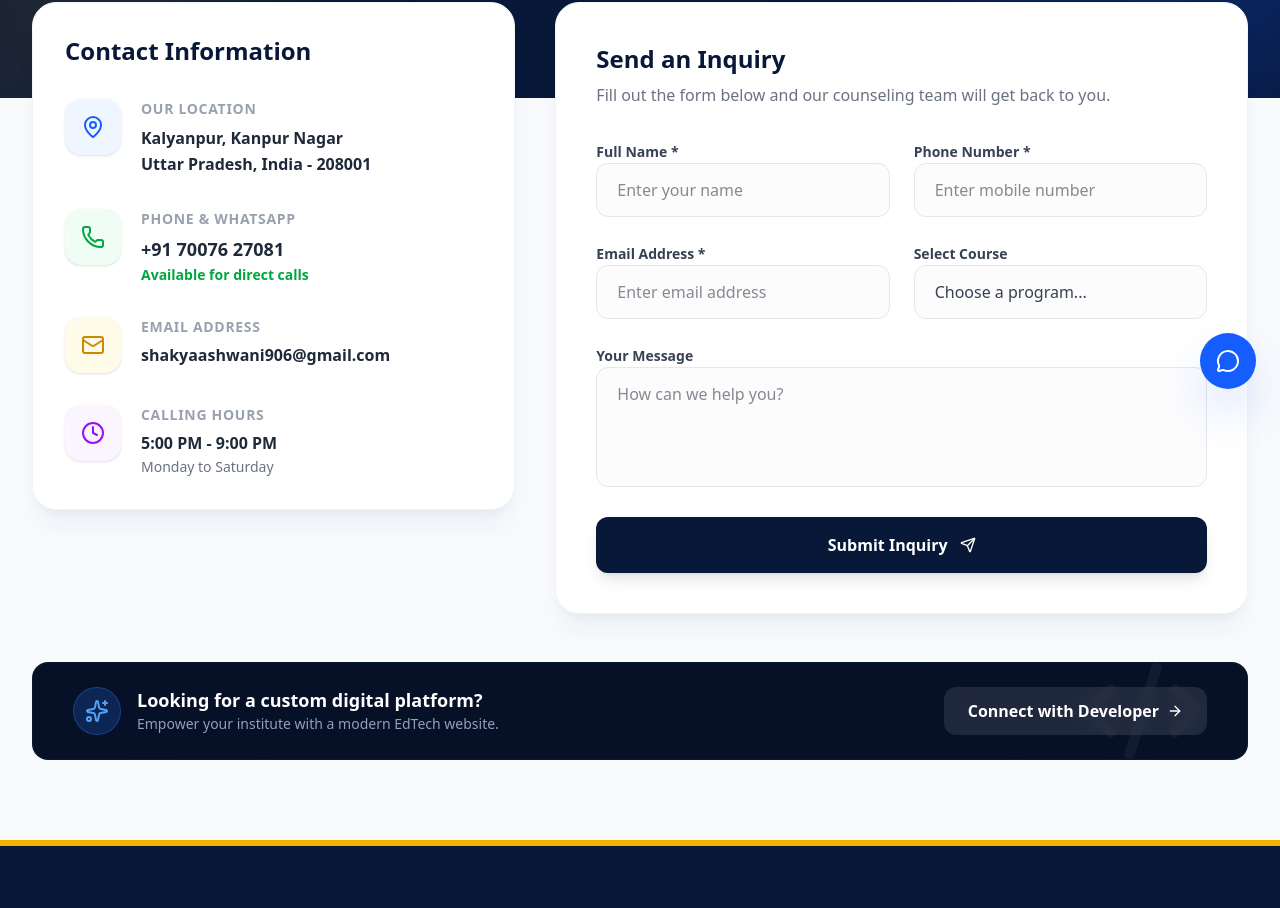
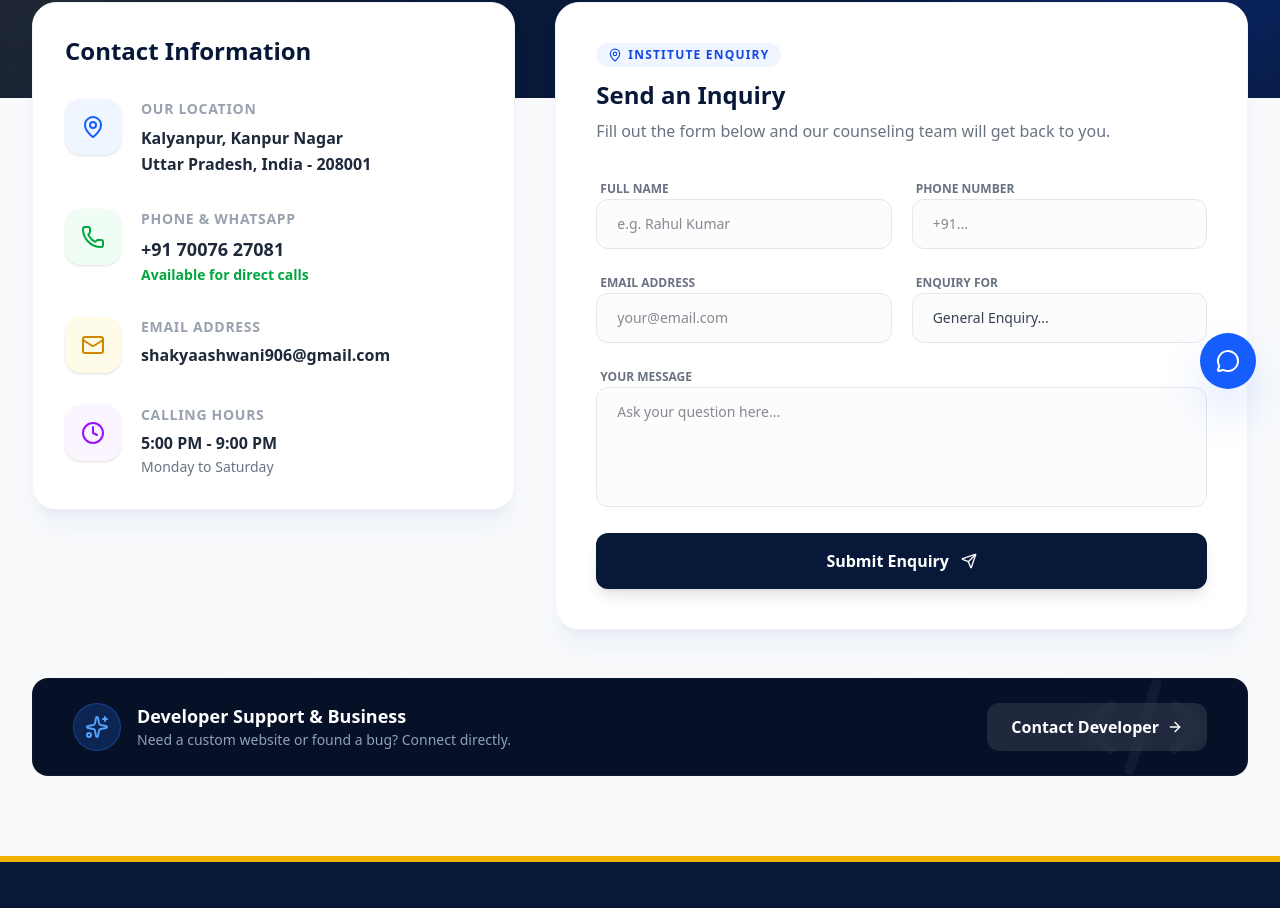
Before and after one commit to manass2268/shakyatech-programming-hub, a Next.js app: page /contact in a window 1280 px wide. Shown: the part 387-1295 px from the top of the page. Built offline with nearby package versions, Linux system fonts and the light colour scheme.

Commit message:
Added Global Support Widget and Finalized FormSubmit Integration

```diff
--- a/src/app/contact/page.tsx
+++ b/src/app/contact/page.tsx
@@ -5,7 +5,7 @@ import Navbar from '@/components/Navbar';
 import Footer from '@/components/Footer';
 import {
   MapPin, Phone, Mail, Clock, Send,
-  Sparkles, X, Code2, Rocket, ArrowRight, CheckCircle
+  Sparkles, X, Code2, Rocket, ArrowRight, CheckCircle, AlertCircle
 } from 'lucide-react';
 
 export default function ContactPage() {
@@ -26,7 +26,6 @@ export default function ContactPage() {
     setFormStatus('submitting');
 
     try {
-      // Using FormSubmit.co - Direct to Client's Email
       await fetch("https://formsubmit.co/ajax/shakyaashwani906@gmail.com", {
         method: "POST",
         headers: {
@@ -35,11 +34,11 @@ export default function ContactPage() {
         },
         body: JSON.stringify({
           Name: instName,
+          Email: instEmail,
           Phone: instPhone,
-          Email: instEmail,
-          Course: instCourse || 'Not Selected',
+          Course_Interested: instCourse || 'General Enquiry',
           Message: instMessage,
-          _subject: "🎓 New Student Inquiry - ShakyaTech"
+          _subject: `🎓 New Student Enquiry from ${instName} - ShakyaTech`
         }),
       });
     } catch (error) {
@@ -65,14 +64,18 @@ export default function ContactPage() {
   const [devName, setDevName] = useState('');
   const [devPhone, setDevPhone] = useState('');
   const [devEmail, setDevEmail] = useState('');
+  const [devPurpose, setDevPurpose] = useState('business');
   const [devDetails, setDevDetails] = useState('');
 
   const handleDevSubmit = async (e: React.FormEvent) => {
     e.preventDefault();
     setDevFormStatus('submitting');
 
+    const emailSubject = devPurpose === 'error'
+      ? `🚨 Website Error Report from ${devName}`
+      : `🚀 New Business/Project Inquiry from ${devName}`;
+
     try {
-      // Using FormSubmit.co - Direct to Developer's Email + CC to Support
       await fetch("https://formsubmit.co/ajax/manassingh1509@gmail.com", {
         method: "POST",
         headers: {
@@ -81,11 +84,12 @@ export default function ContactPage() {
         },
         body: JSON.stringify({
           Name: devName,
+          Email: devEmail,
           Phone: devPhone,
-          Email: devEmail,
-          ProjectDetails: devDetails,
-          _subject: "🚀 New Project Inquiry from Website",
-          _cc: "support.mstech4407@gmail.com" // CC Added Here
+          Purpose: devPurpose === 'error' ? 'Reporting a Website Bug/Error' : 'New Project/Business Proposal',
+          Details: devDetails,
+          _subject: emailSubject,
+          _cc: "support.mstech4407@gmail.com"
         }),
       });
     } catch (error) {
@@ -98,6 +102,7 @@ export default function ContactPage() {
       setDevName('');
       setDevPhone('');
       setDevEmail('');
+      setDevPurpose('business');
       setDevDetails('');
       setDevFormStatus('idle');
       setIsDevModalOpen(false);
@@ -108,7 +113,6 @@ export default function ContactPage() {
     <div className="min-h-screen bg-[#f8fafc] flex flex-col relative font-sans">
       <Navbar />
 
-      {/* HERO SECTION */}
       <div className="relative bg-[#081839] py-20 md:py-32 overflow-hidden">
         <div className="absolute top-0 left-0 w-full h-full overflow-hidden z-0">
           <div className="absolute top-[-20%] right-[-10%] w-[500px] h-[500px] rounded-full bg-blue-600/20 blur-[80px]"></div>
@@ -126,14 +130,11 @@ export default function ContactPage() {
       </div>
 
       <main className="flex-grow container mx-auto px-4 sm:px-6 lg:px-8 max-w-7xl relative z-20 -mt-16 md:-mt-24 mb-20">
-
         <div className="grid grid-cols-1 lg:grid-cols-12 gap-8 md:gap-10">
 
-          {/* Contact Info Cards */}
           <div className="lg:col-span-5 space-y-6">
             <div className="bg-white rounded-3xl p-8 shadow-xl shadow-blue-900/5 border border-gray-100">
               <h3 className="text-2xl font-bold text-[#081839] mb-8">Contact Information</h3>
-
               <div className="space-y-8">
                 <div className="flex gap-5 group">
                   <div className="w-14 h-14 bg-blue-50 text-blue-600 rounded-2xl flex items-center justify-center shrink-0 group-hover:bg-blue-600 group-hover:text-white transition-all duration-300 shadow-sm">
@@ -180,15 +181,16 @@ export default function ContactPage() {
             </div>
           </div>
 
-          {/* Institute Form */}
           <div className="lg:col-span-7">
             <div className="bg-white rounded-3xl p-8 md:p-10 shadow-xl shadow-blue-900/5 border border-gray-100 h-full flex flex-col relative overflow-hidden">
               <div className="mb-8">
+                <div className="inline-flex items-center gap-1.5 px-3 py-1 rounded-full bg-blue-50 text-blue-700 text-xs font-bold uppercase tracking-widest mb-3">
+                  <MapPin className="w-3.5 h-3.5" /> Institute Enquiry
+                </div>
                 <h3 className="text-2xl font-bold text-[#081839] mb-2">Send an Inquiry</h3>
                 <p className="text-gray-500">Fill out the form below and our counseling team will get back to you.</p>
               </div>
 
-              {/* Form Success State */}
               {formStatus === 'success' ? (
                 <div className="flex-grow flex flex-col items-center justify-center text-center animate-in fade-in duration-500">
                   <div className="w-20 h-20 bg-green-100 text-green-500 rounded-full flex items-center justify-center mb-6">
@@ -198,24 +200,27 @@ export default function ContactPage() {
                   <p className="text-gray-500 max-w-sm">Thank you for reaching out. We have received your details and our team will contact you shortly.</p>
                 </div>
               ) : (
-                <form onSubmit={handleInstituteSubmit} className="space-y-6 flex-grow flex flex-col">
-                  <div className="grid grid-cols-1 md:grid-cols-2 gap-6">
-                    <div className="space-y-2">
-                      <label className="text-sm font-bold text-gray-700">Full Name *</label>
-                      <input type="text" value={instName} onChange={(e) => setInstName(e.target.value)} className="w-full px-5 py-3.5 rounded-xl border border-gray-200 focus:outline-none focus:ring-2 focus:ring-blue-600 focus:border-transparent transition-all bg-gray-50/50 hover:bg-gray-50" placeholder="Enter your name" required />
+                <form onSubmit={handleInstituteSubmit} className="space-y-5 flex-grow flex flex-col">
+                  <div className="grid grid-cols-1 md:grid-cols-2 gap-5">
+                    <div className="space-y-1.5">
+                      <label className="text-xs font-bold text-gray-500 uppercase ml-1">Full Name</label>
+                      <input type="text" value={instName} onChange={(e) => setInstName(e.target.value)} className="w-full px-5 py-3.5 rounded-xl border border-gray-200 focus:outline-none focus:ring-2 focus:ring-blue-600 focus:border-transparent transition-all bg-gray-50/50 hover:bg-gray-50 text-sm" placeholder="e.g. Rahul Kumar" required />
                     </div>
-                    <div className="space-y-2">
-                      <label className="text-sm font-bold text-gray-700">Phone Number *</label>
-                      <input type="tel" value={instPhone} onChange={(e) => setInstPhone(e.target.value)} className="w-full px-5 py-3.5 rounded-xl border border-gray-200 focus:outline-none focus:ring-2 focus:ring-blue-600 focus:border-transparent transition-all bg-gray-50/50 hover:bg-gray-50" placeholder="Enter mobile number" required />
+                    <div className="space-y-1.5">
+                      <label className="text-xs font-bold text-gray-500 uppercase ml-1">Phone Number</label>
+                      <input type="tel" value={instPhone} onChange={(e) => setInstPhone(e.target.value)} className="w-full px-5 py-3.5 rounded-xl border border-gray-200 focus:outline-none focus:ring-2 focus:ring-blue-600 focus:border-transparent transition-all bg-gray-50/50 hover:bg-gray-50 text-sm" placeholder="+91..." required />
                     </div>
-                    <div className="space-y-2">
-                      <label className="text-sm font-bold text-gray-700">Email Address *</label>
-                      <input type="email" value={instEmail} onChange={(e) => setInstEmail(e.target.value)} className="w-full px-5 py-3.5 rounded-xl border border-gray-200 focus:outline-none focus:ring-2 focus:ring-blue-600 focus:border-transparent transition-all bg-gray-50/50 hover:bg-gray-50" placeholder="Enter email address" required />
                   </div>
-                    <div className="space-y-2">
-                      <label className="text-sm font-bold text-gray-700">Select Course</label>
-                      <select value={instCourse} onChange={(e) => setInstCourse(e.target.value)} className="w-full px-5 py-3.5 rounded-xl border border-gray-200 focus:outline-none focus:ring-2 focus:ring-blue-600 focus:border-transparent transition-all bg-gray-50/50 hover:bg-gray-50 text-gray-700 cursor-pointer appearance-none">
-                        <option value="">Choose a program...</option>
+
+                  <div className="grid grid-cols-1 md:grid-cols-2 gap-5">
+                    <div className="space-y-1.5">
+                      <label className="text-xs font-bold text-gray-500 uppercase ml-1">Email Address</label>
+                      <input type="email" value={instEmail} onChange={(e) => setInstEmail(e.target.value)} className="w-full px-5 py-3.5 rounded-xl border border-gray-200 focus:outline-none focus:ring-2 focus:ring-blue-600 focus:border-transparent transition-all bg-gray-50/50 hover:bg-gray-50 text-sm" placeholder="your@email.com" required />
+                    </div>
+                    <div className="space-y-1.5">
+                      <label className="text-xs font-bold text-gray-500 uppercase ml-1">Enquiry For</label>
+                      <select value={instCourse} onChange={(e) => setInstCourse(e.target.value)} className="w-full px-5 py-3.5 rounded-xl border border-gray-200 focus:outline-none focus:ring-2 focus:ring-blue-600 focus:border-transparent transition-all bg-gray-50/50 hover:bg-gray-50 text-gray-700 text-sm cursor-pointer appearance-none">
+                        <option value="">General Enquiry...</option>
                         <option value="New Admission">New Admission</option>
                         <option value="C / C++ Programming">C / C++ Programming</option>
                         <option value="Java Masterclass">Java Masterclass</option>
@@ -224,9 +229,9 @@ export default function ContactPage() {
                     </div>
                   </div>
 
-                  <div className="space-y-2 flex-grow">
-                    <label className="text-sm font-bold text-gray-700">Your Message</label>
-                    <textarea rows={4} value={instMessage} onChange={(e) => setInstMessage(e.target.value)} className="w-full px-5 py-3.5 rounded-xl border border-gray-200 focus:outline-none focus:ring-2 focus:ring-blue-600 focus:border-transparent transition-all bg-gray-50/50 hover:bg-gray-50 resize-none h-[120px]" placeholder="How can we help you?" required></textarea>
+                  <div className="space-y-1.5 flex-grow">
+                    <label className="text-xs font-bold text-gray-500 uppercase ml-1">Your Message</label>
+                    <textarea rows={4} value={instMessage} onChange={(e) => setInstMessage(e.target.value)} className="w-full px-5 py-3.5 rounded-xl border border-gray-200 focus:outline-none focus:ring-2 focus:ring-blue-600 focus:border-transparent transition-all bg-gray-50/50 hover:bg-gray-50 resize-none h-[120px] text-sm" placeholder="Ask your question here..." required></textarea>
                   </div>
 
                   <button
@@ -235,7 +240,7 @@ export default function ContactPage() {
                     className={`w-full bg-[#081839] text-white font-bold py-4 rounded-xl transition-all shadow-lg hover:shadow-xl hover:-translate-y-0.5 flex items-center justify-center gap-2 mt-auto ${formStatus === 'submitting' ? 'opacity-80' : 'hover:bg-blue-900'}`}
                   >
                     {formStatus === 'submitting' ? 'Submitting Details...' : (
-                      <>Submit Inquiry <Send className="w-4 h-4 ml-1" /></>
+                      <>Submit Enquiry <Send className="w-4 h-4 ml-1" /></>
                     )}
                   </button>
                 </form>
@@ -244,7 +249,6 @@ export default function ContactPage() {
           </div>
         </div>
 
-        {/* DEVELOPER TRIGGER BANNER */}
         <div className="mt-12 w-full">
           <button
             onClick={() => setIsDevModalOpen(true)}
@@ -260,13 +264,13 @@ export default function ContactPage() {
                   <Sparkles className="w-6 h-6 text-blue-400" />
                 </div>
                 <div>
-                  <h4 className="text-white font-bold text-lg leading-tight group-hover:text-blue-400 transition-colors">Looking for a custom digital platform?</h4>
-                  <p className="text-slate-400 text-sm mt-0.5">Empower your institute with a modern EdTech website.</p>
+                  <h4 className="text-white font-bold text-lg leading-tight group-hover:text-blue-400 transition-colors">Developer Support & Business</h4>
+                  <p className="text-slate-400 text-sm mt-0.5">Need a custom website or found a bug? Connect directly.</p>
                 </div>
               </div>
 
               <div className="flex items-center gap-2 text-white font-semibold z-10 bg-white/10 px-6 py-3 rounded-xl backdrop-blur-sm group-hover:bg-blue-600 transition-colors">
-                Connect with Developer
+                Contact Developer
                 <ArrowRight className="w-4 h-4 group-hover:translate-x-1 transition-transform" />
               </div>
             </div>
@@ -275,10 +279,8 @@ export default function ContactPage() {
       </main>
       <Footer />
 
-      {/* DEVELOPER MODAL */}
       {isDevModalOpen && (
         <div className="fixed inset-0 z-[100] flex items-center justify-center p-4">
-
           <div
             className="absolute inset-0 bg-slate-900/60 backdrop-blur-sm animate-in fade-in duration-300"
             onClick={() => setIsDevModalOpen(false)}
@@ -302,7 +304,7 @@ export default function ContactPage() {
                 </div>
                 <div className="min-w-0 flex-1">
                   <div className="inline-flex items-center gap-1.5 px-2.5 py-1 rounded-full bg-blue-100 text-blue-700 text-[9px] sm:text-[10px] font-bold uppercase tracking-widest mb-1 sm:mb-2">
-                    <Rocket className="w-3 h-3" /> Freelance Developer
+                    <Rocket className="w-3 h-3" /> Technical Support & Business
                   </div>
                   <h3 className="text-xl sm:text-2xl font-extrabold text-gray-900 leading-none mb-1 sm:mb-1.5 truncate">Manas Singh</h3>
                   <p className="text-xs sm:text-sm font-medium text-gray-500 truncate">Full-Stack Web Developer & Designer</p>
@@ -316,33 +318,23 @@ export default function ContactPage() {
                   <div className="w-16 h-16 bg-green-100 text-green-500 rounded-full flex items-center justify-center mb-4">
                     <CheckCircle className="w-8 h-8" />
                   </div>
-                  <h3 className="text-xl font-bold text-gray-900 mb-2">Request Submitted!</h3>
-                  <p className="text-sm text-gray-500">I have received your project details and will be in touch shortly.</p>
+                  <h3 className="text-xl font-bold text-gray-900 mb-2">Message Sent!</h3>
+                  <p className="text-sm text-gray-500">Thanks for reaching out! I will check the details and get back to you shortly.</p>
                 </div>
               ) : (
-                <>
-                  <div className="mb-6 bg-gray-50 p-4 sm:p-5 rounded-2xl border border-gray-100">
-                    <p className="text-gray-600 text-sm leading-relaxed font-medium mb-4">
-                      Looking to build a scalable web application or a custom EdTech platform? Fill out the project brief below, and I will get back to you with a professional consultation and quote.
-                    </p>
-
-                    <div className="flex items-center justify-between pt-4 border-t border-gray-200 mt-4">
-                      <span className="text-xs font-bold text-gray-500 uppercase tracking-wider">Connect directly</span>
-                      <a
-                        href="https://www.linkedin.com/in/manas-singh-84326b226/"
-                        target="_blank"
-                        rel="noopener noreferrer"
-                        className="flex items-center gap-2 px-4 py-2 bg-[#0A66C2] hover:bg-[#004182] text-white text-sm font-bold rounded-lg transition-colors shadow-sm"
+                <form className="space-y-4" onSubmit={handleDevSubmit}>
+                  <div className="space-y-1.5 mb-2 bg-gray-50 p-3 rounded-xl border border-gray-100">
+                    <label className="text-xs font-bold text-gray-600 uppercase ml-1">How can I help you?</label>
+                    <select
+                      value={devPurpose}
+                      onChange={(e) => setDevPurpose(e.target.value)}
+                      className="w-full px-4 py-2.5 rounded-lg border border-gray-200 focus:outline-none focus:ring-2 focus:ring-blue-600 text-sm bg-white font-semibold cursor-pointer"
                     >
-                        <svg viewBox="0 0 24 24" fill="currentColor" className="w-4 h-4">
-                          <path d="M20.447 20.452h-3.554v-5.569c0-1.328-.027-3.037-1.852-3.037-1.853 0-2.136 1.445-2.136 2.939v5.667H9.351V9h3.414v1.561h.046c.477-.9 1.637-1.85 3.37-1.85 3.601 0 4.267 2.37 4.267 5.455v6.286zM5.337 7.433c-1.144 0-2.063-.926-2.063-2.065 0-1.138.92-2.063 2.063-2.063 1.14 0 2.064.925 2.064 2.063 0 1.139-.925 2.065-2.064 2.065zm1.782 13.019H3.555V9h3.564v11.452zM22.225 0H1.771C.792 0 0 .774 0 1.729v20.542C0 23.227.792 24 1.771 24h20.451C23.2 24 24 23.227 24 22.271V1.729C24 .774 23.2 0 22.222 0h.003z"/>
-                        </svg>
-                        LinkedIn
-                      </a>
-                    </div>
+                      <option value="business">🚀 I want to build a New Project / Business</option>
+                      <option value="error">🐛 I found a Bug / Error on this website</option>
+                    </select>
                   </div>
 
-                  <form className="space-y-4" onSubmit={handleDevSubmit}>
                   <div className="grid grid-cols-1 sm:grid-cols-2 gap-4">
                     <div className="space-y-1.5">
                       <label className="text-xs font-bold text-gray-500 uppercase ml-1">Your Name</label>
@@ -355,23 +347,33 @@ export default function ContactPage() {
                   </div>
                   <div className="space-y-1.5">
                     <label className="text-xs font-bold text-gray-500 uppercase ml-1">Email Address</label>
-                      <input type="email" value={devEmail} onChange={(e) => setDevEmail(e.target.value)} placeholder="Enter your email address" className="w-full px-4 py-3 rounded-xl border border-gray-200 focus:outline-none focus:ring-2 focus:ring-blue-600 text-sm bg-gray-50/50 focus:bg-white transition-colors" required />
+                    <input type="email" value={devEmail} onChange={(e) => setDevEmail(e.target.value)} placeholder="your@email.com" className="w-full px-4 py-3 rounded-xl border border-gray-200 focus:outline-none focus:ring-2 focus:ring-blue-600 text-sm bg-gray-50/50 focus:bg-white transition-colors" required />
                   </div>
                   <div className="space-y-1.5">
-                      <label className="text-xs font-bold text-gray-500 uppercase ml-1">Project Details</label>
-                      <textarea rows={3} value={devDetails} onChange={(e) => setDevDetails(e.target.value)} placeholder="Briefly describe your requirements..." className="w-full px-4 py-3 rounded-xl border border-gray-200 focus:outline-none focus:ring-2 focus:ring-blue-600 text-sm bg-gray-50/50 focus:bg-white resize-none transition-colors" required></textarea>
+                    <label className="text-xs font-bold text-gray-500 uppercase ml-1">
+                      {devPurpose === 'error' ? 'Describe the Error/Bug' : 'Project Details'}
+                    </label>
+                    <textarea
+                      rows={3}
+                      value={details}
+                      onChange={(e) => setDevDetails(e.target.value)}
+                      placeholder={devPurpose === 'error' ? "Which page has the error? What happened?" : "Briefly describe your requirements..."}
+                      className="w-full px-4 py-3 rounded-xl border border-gray-200 focus:outline-none focus:ring-2 focus:ring-blue-600 text-sm bg-gray-50/50 focus:bg-white resize-none transition-colors"
+                      required
+                    ></textarea>
                   </div>
 
                   <button type="submit" disabled={devFormStatus === 'submitting'} className={`w-full bg-blue-600 hover:bg-blue-700 text-white font-bold py-3.5 rounded-xl transition-all shadow-lg shadow-blue-600/20 text-sm mt-2 flex items-center justify-center gap-2 ${devFormStatus === 'submitting' ? 'opacity-80' : ''}`}>
-                      {devFormStatus === 'submitting' ? 'Sending Details...' : (
-                        <>Send Project Request <ArrowRight className="w-4 h-4" /></>
+                    {devFormStatus === 'submitting' ? 'Sending...' : (
+                      <>
+                        {devPurpose === 'error' ? 'Report Website Error' : 'Send Project Request'}
+                        {devPurpose === 'error' ? <AlertCircle className="w-4 h-4" /> : <ArrowRight className="w-4 h-4" />}
+                      </>
                     )}
                   </button>
                 </form>
-                </>
               )}
             </div>
-
           </div>
         </div>
       )}
--- a/src/app/layout.tsx
+++ b/src/app/layout.tsx
@@ -1,7 +1,6 @@
 import type { Metadata } from "next";
 import { Geist, Geist_Mono } from "next/font/google";
 import "./globals.css";
-// Ye line naye widget ko import karne ke liye add ki hai 👇
 import SupportWidget from "@/components/SupportWidget";
 
 const geistSans = Geist({
@@ -26,17 +25,15 @@ export default function RootLayout({
   children: React.ReactNode;
 }>) {
   return (
-    /* html par overflow-x-hidden lagaya hai taaki base level par hi horizontal scroll block ho jaye */
     <html lang="en" suppressHydrationWarning className="max-w-[100vw] overflow-x-hidden">
       <body
         className={`${geistSans.variable} ${geistMono.variable} antialiased max-w-[100vw] overflow-x-hidden w-full m-0 p-0`}
       >
-        {/* THE MASTER WRAPPER: Yeh div poori website ke har page ko frame ke andar lock karke rakhega */}
         <div className="flex flex-col min-h-screen w-full max-w-[100vw] overflow-x-hidden">
           {children}
         </div>
 
-        {/* GLOBAL SUPPORT WIDGET: Yeh poori website par bottom-right mein floating dikhega */}
+        {/* GLOBAL SUPPORT WIDGET */}
         <SupportWidget />
       </body>
     </html>
```
Also changed, not shown: src/components/SupportWidget.tsx (+1 -6 lines). Lines whose indentation alone changed are shown as unchanged.
